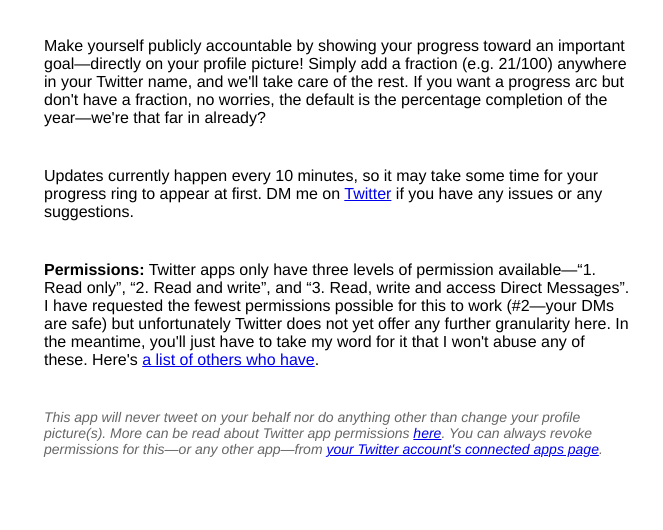
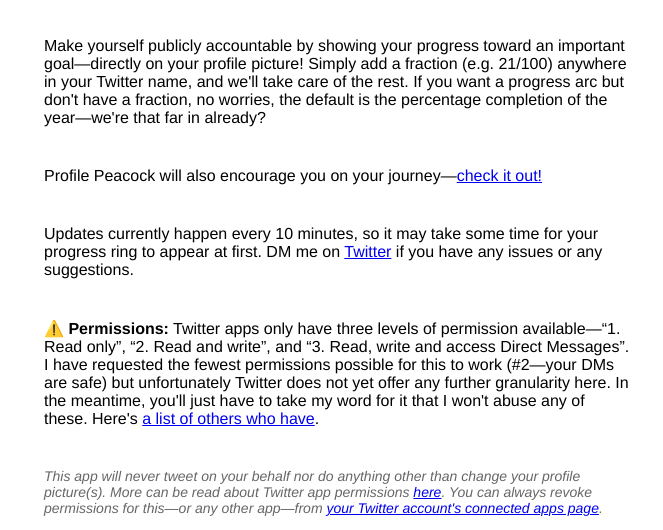
Before and after one commit to OisinMoran/profile-peacock, a plain HTML site: page index.html in a window 1280 px wide. Shown: the part 332-862 px from the top of the page, without its empty margins (308-971 px from the left). Before the commit the page ends 803 px from the top, so only its background shows below. Drawn offline with Linux system fonts and the light colour scheme.

Commit message:
Update index.html

```diff
--- a/index.html
+++ b/index.html
@@ -197,12 +197,17 @@ input[type="color"]::-webkit-color-swatch {
         </p>
 
         <p>
+            Profile Peacock will also encourage you on your journey—<a href="https://twitter.com/profilepeacock">check it out!</a>
+        </p>
+
+
+        <p>
             Updates currently happen every 10 minutes, so it may take some time for your progress ring to appear at first.
             DM me on <a href="https://twitter.com/TheOisinMoran">Twitter</a> if you have any issues or any suggestions.
         </p>
 
         <p>
-            <strong>Permissions:</strong>
+            <strong>⚠️ Permissions:</strong>
             Twitter apps only have three levels of permission available—“1. Read only”, “2. Read and write”, and
             “3. Read, write and access Direct Messages”. I have requested the fewest permissions possible for this to work (#2—your DMs are safe) but unfortunately Twitter does not yet offer any further granularity here.
             In the meantime, you'll just have to take my word for it that I won't abuse any of these.
```
